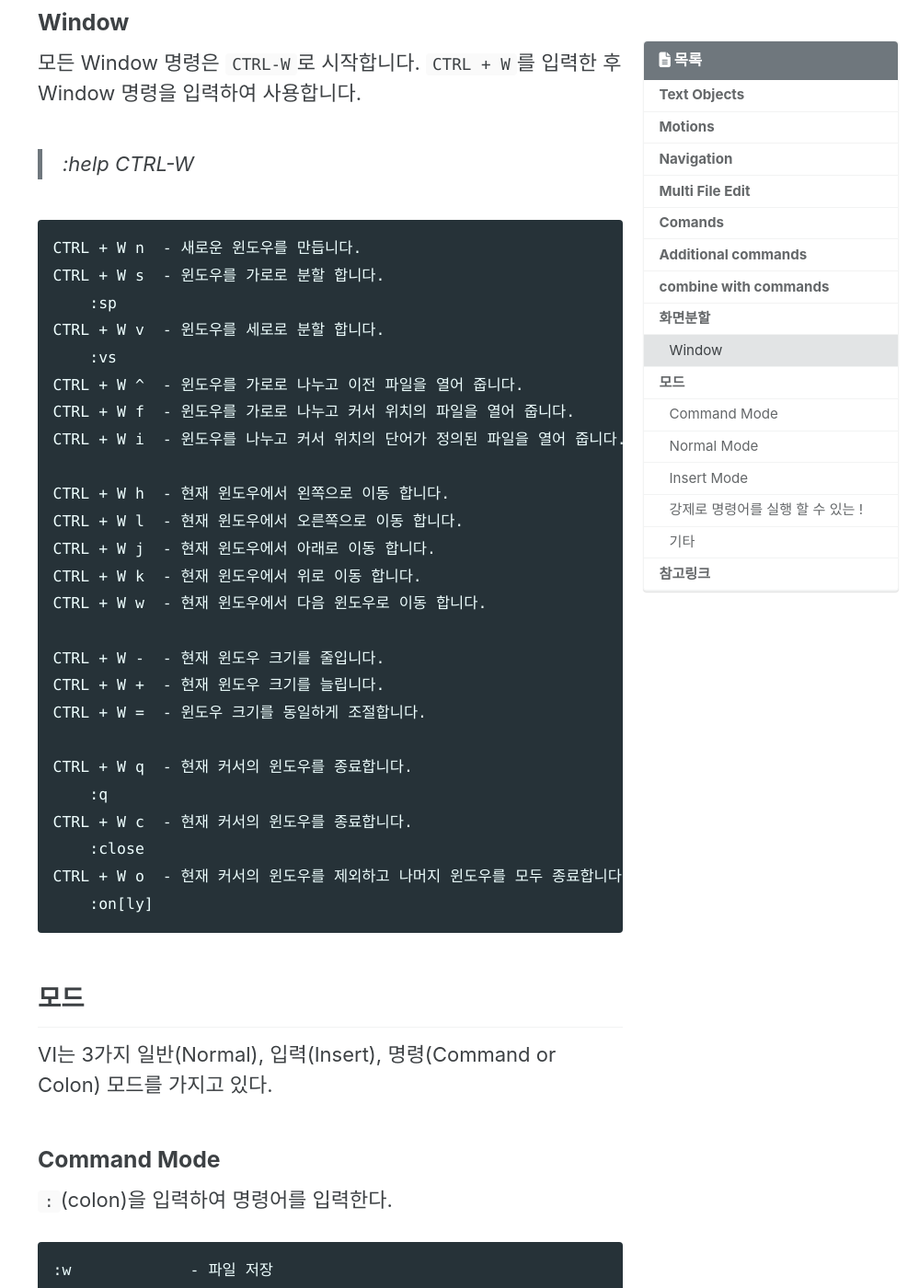
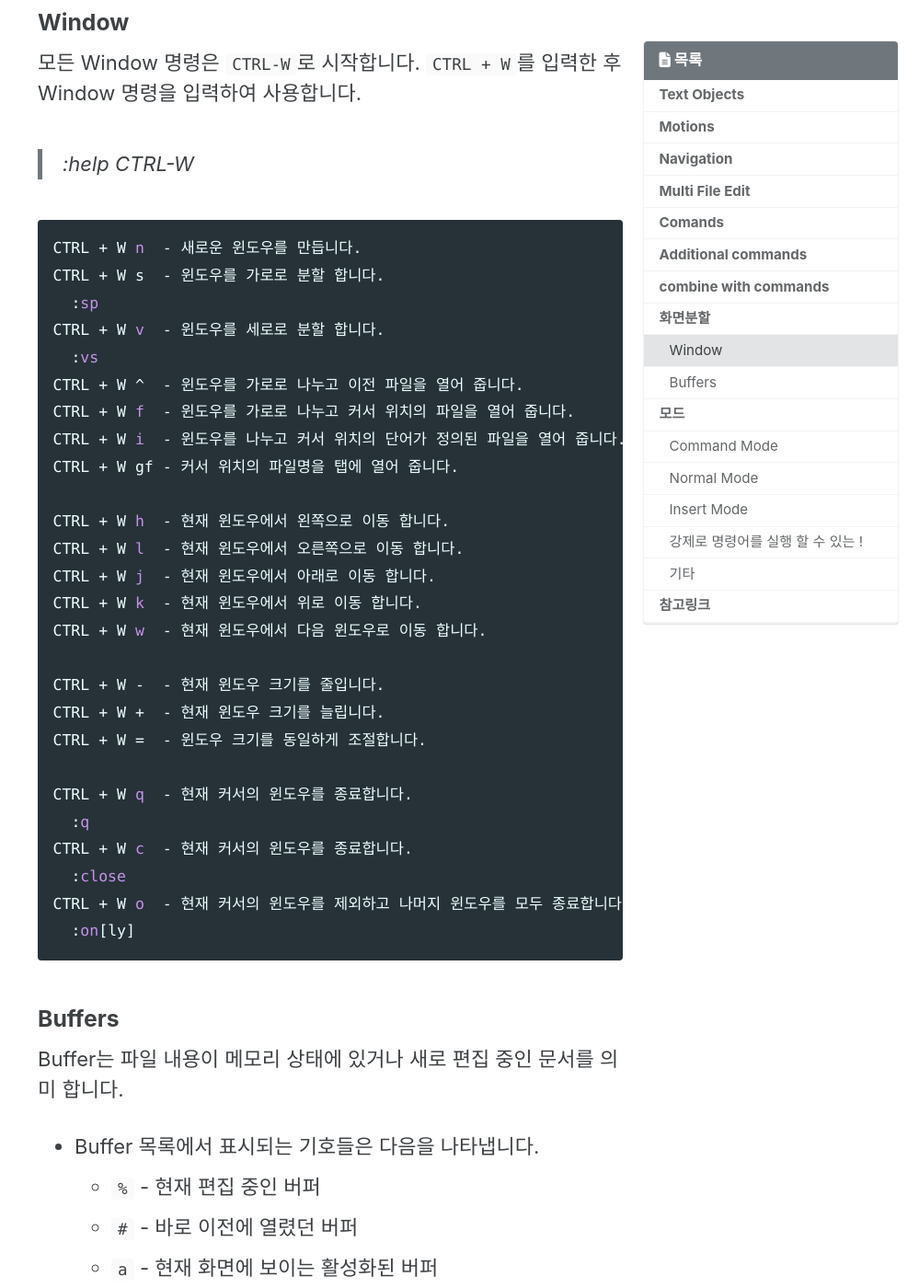
Before and after one commit to geeksaga/geeksaga.github, a Jekyll site: the page built from _posts/tools/2020-03-11-neovim.md, in a window 1280 px wide and 1400 px high, scrolled down 3718 px. Shown: the whole window at 92% size, without its empty margins (281-1280 px from the left). Built offline with Jekyll 4.4.1, drawn with Linux system fonts in a browser that asks for light colours; cached includes are drawn as plain includes; nearby versions of some CDN libraries; comment, search, counter and statistics services are not loaded; some of the changed text lies outside the part shown.

Commit message:
Update vim buffer paragraph

````diff
--- a/_posts/tools/2020-03-11-neovim.md
+++ b/_posts/tools/2020-03-11-neovim.md
@@ -124,32 +124,55 @@ comments: true
 
 > :help CTRL-W
 
-    CTRL + W n  - 새로운 윈도우를 만듭니다.
-    CTRL + W s  - 윈도우를 가로로 분할 합니다.
-        :sp
-    CTRL + W v  - 윈도우를 세로로 분할 합니다.
-        :vs
-    CTRL + W ^  - 윈도우를 가로로 나누고 이전 파일을 열어 줍니다.
-    CTRL + W f  - 윈도우를 가로로 나누고 커서 위치의 파일을 열어 줍니다.
-    CTRL + W i  - 윈도우를 나누고 커서 위치의 단어가 정의된 파일을 열어 줍니다.
+```vim
+CTRL + W n  - 새로운 윈도우를 만듭니다.
+CTRL + W s  - 윈도우를 가로로 분할 합니다.
+  :sp
+CTRL + W v  - 윈도우를 세로로 분할 합니다.
+  :vs
+CTRL + W ^  - 윈도우를 가로로 나누고 이전 파일을 열어 줍니다.
+CTRL + W f  - 윈도우를 가로로 나누고 커서 위치의 파일을 열어 줍니다.
+CTRL + W i  - 윈도우를 나누고 커서 위치의 단어가 정의된 파일을 열어 줍니다.
+CTRL + W gf - 커서 위치의 파일명을 탭에 열어 줍니다.
 
-    CTRL + W h  - 현재 윈도우에서 왼쪽으로 이동 합니다.
-    CTRL + W l  - 현재 윈도우에서 오른쪽으로 이동 합니다.
-    CTRL + W j  - 현재 윈도우에서 아래로 이동 합니다.
-    CTRL + W k  - 현재 윈도우에서 위로 이동 합니다.
-    CTRL + W w  - 현재 윈도우에서 다음 윈도우로 이동 합니다.
+CTRL + W h  - 현재 윈도우에서 왼쪽으로 이동 합니다.
+CTRL + W l  - 현재 윈도우에서 오른쪽으로 이동 합니다.
+CTRL + W j  - 현재 윈도우에서 아래로 이동 합니다.
+CTRL + W k  - 현재 윈도우에서 위로 이동 합니다.
+CTRL + W w  - 현재 윈도우에서 다음 윈도우로 이동 합니다.
 
-    CTRL + W -  - 현재 윈도우 크기를 줄입니다.
-    CTRL + W +  - 현재 윈도우 크기를 늘립니다.
-    CTRL + W =  - 윈도우 크기를 동일하게 조절합니다.
+CTRL + W -  - 현재 윈도우 크기를 줄입니다.
+CTRL + W +  - 현재 윈도우 크기를 늘립니다.
+CTRL + W =  - 윈도우 크기를 동일하게 조절합니다.
 
-    CTRL + W q  - 현재 커서의 윈도우를 종료합니다.
-        :q
-    CTRL + W c  - 현재 커서의 윈도우를 종료합니다.
-        :close
-    CTRL + W o  - 현재 커서의 윈도우를 제외하고 나머지 윈도우를 모두 종료합니다.
-        :on[ly]
+CTRL + W q  - 현재 커서의 윈도우를 종료합니다.
+  :q
+CTRL + W c  - 현재 커서의 윈도우를 종료합니다.
+  :close
+CTRL + W o  - 현재 커서의 윈도우를 제외하고 나머지 윈도우를 모두 종료합니다.
+  :on[ly]
+```
 
+### Buffers
+Buffer는 파일 내용이 메모리 상태에 있거나 새로 편집 중인 문서를 의미 합니다.
+
+ - Buffer 목록에서 표시되는 기호들은 다음을 나타냅니다.
+   - `%` - 현재 편집 중인 버퍼
+   - `#` - 바로 이전에 열렸던 버퍼
+   - `a` - 현재 화면에 보이는 활성화된 버퍼
+   - `+` - 변경된 내용이 있는 버퍼
+
+```vim
+:ls        - 현재 Buffer 목록을 보여 줍니다.
+  :files
+  :buffers
+:b[N] - N 번째 버퍼를 이동 합니다.
+:bn        - 다음 버퍼로 이동 합니다.
+:bp        - 이전 버퍼로 이동 합니다.
+:bd        - 버퍼를 제거 합니다.
+:0f        - 현재 버퍼를 목록에서 제거 합니다.
+             연결된 파일이 있다면 해제하여 [No Name] 버퍼로 만듭니다.
+```
 
 ## 모드
 VI는 3가지 일반(Normal), 입력(Insert), 명령(Command or Colon) 모드를 가지고 있다.
@@ -189,22 +212,14 @@ VI는 3가지 일반(Normal), 입력(Insert), 명령(Command or Colon) 모드를
 
 ### 기타
 
-    #        - 현재 커서 위치 단어 검색(backword)
-    *        - 현재 커서 위치 단어 검색(forward)
-    ?        - 검색(backword)
-    /        - 검색(forward)
-    CTRL + W - 화면(Window) 분할
-      * ^W + n       - 새로운 윈도우 생성
-      * ^W + h,j,k,l - 윈도우 이동
-      * ^W + ^W      - 윈도우 순서대로 이동
-      * ^W + v       - 윈도우 세로로 나누기
-      * ^W + s       - 윈도우 가로로 나누기
-      * ^W + -       - 윈도우 축소
-      * ^W + +       - 윈도우 확대
-      * ^W + =       - 윈도우 크기를 동일하게 만든다.
-    :vs     - 윈도우 세로로 나누기
-    :sp     - 윈도우 가로로 나누기
-    .       - 마지막 변경을 반복한다.(이전 명령어 반복실행)
+```vim
+#        - 현재 커서 위치 단어 검색(backword)
+*        - 현재 커서 위치 단어 검색(forward)
+?        - 검색(backword)
+/        - 검색(forward)
+.       - 마지막 변경을 반복한다.(이전 명령어 반복실행)
+gf      - 커서 위치의 파일명을 열어 줍니다.
+```
 
 
 marks
````
